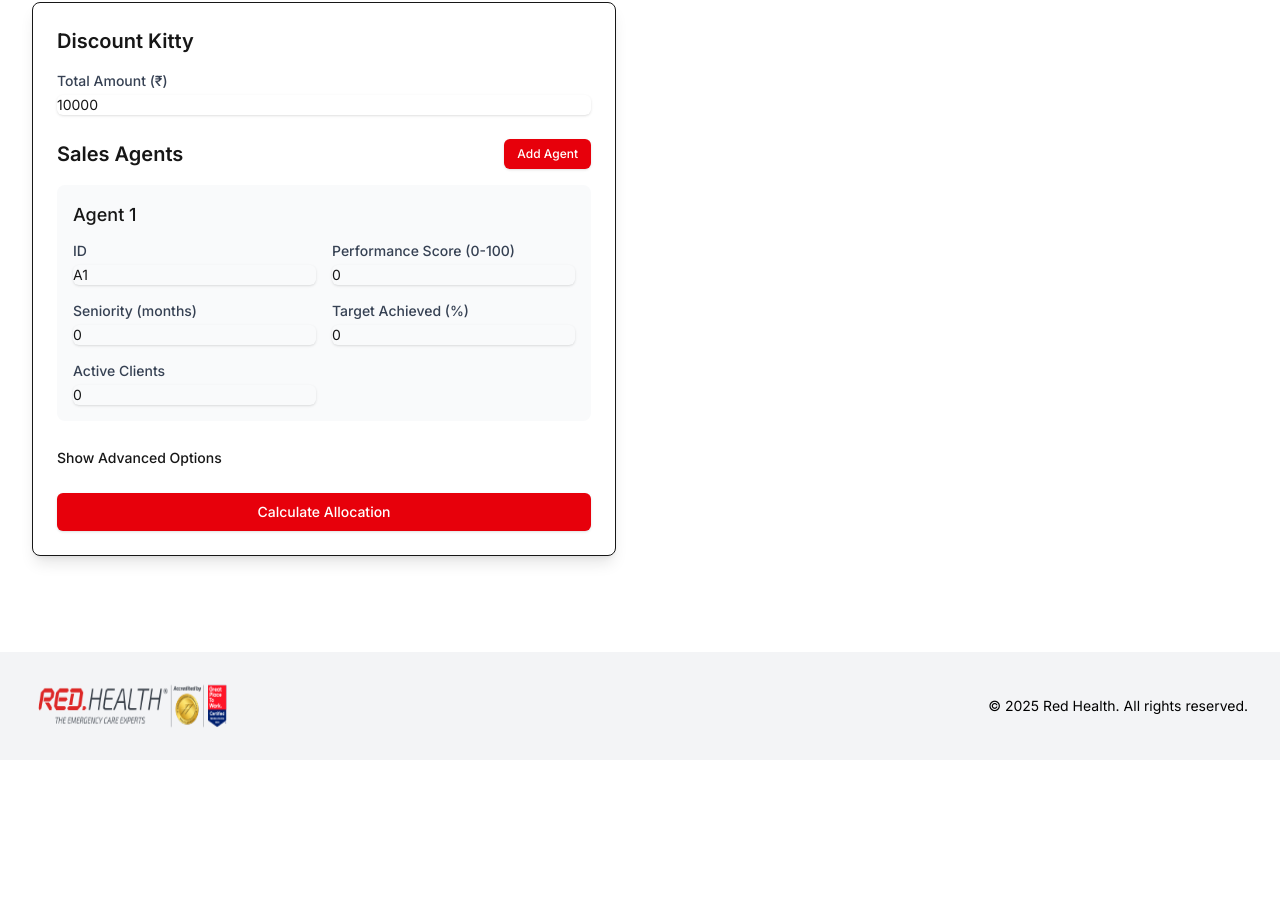
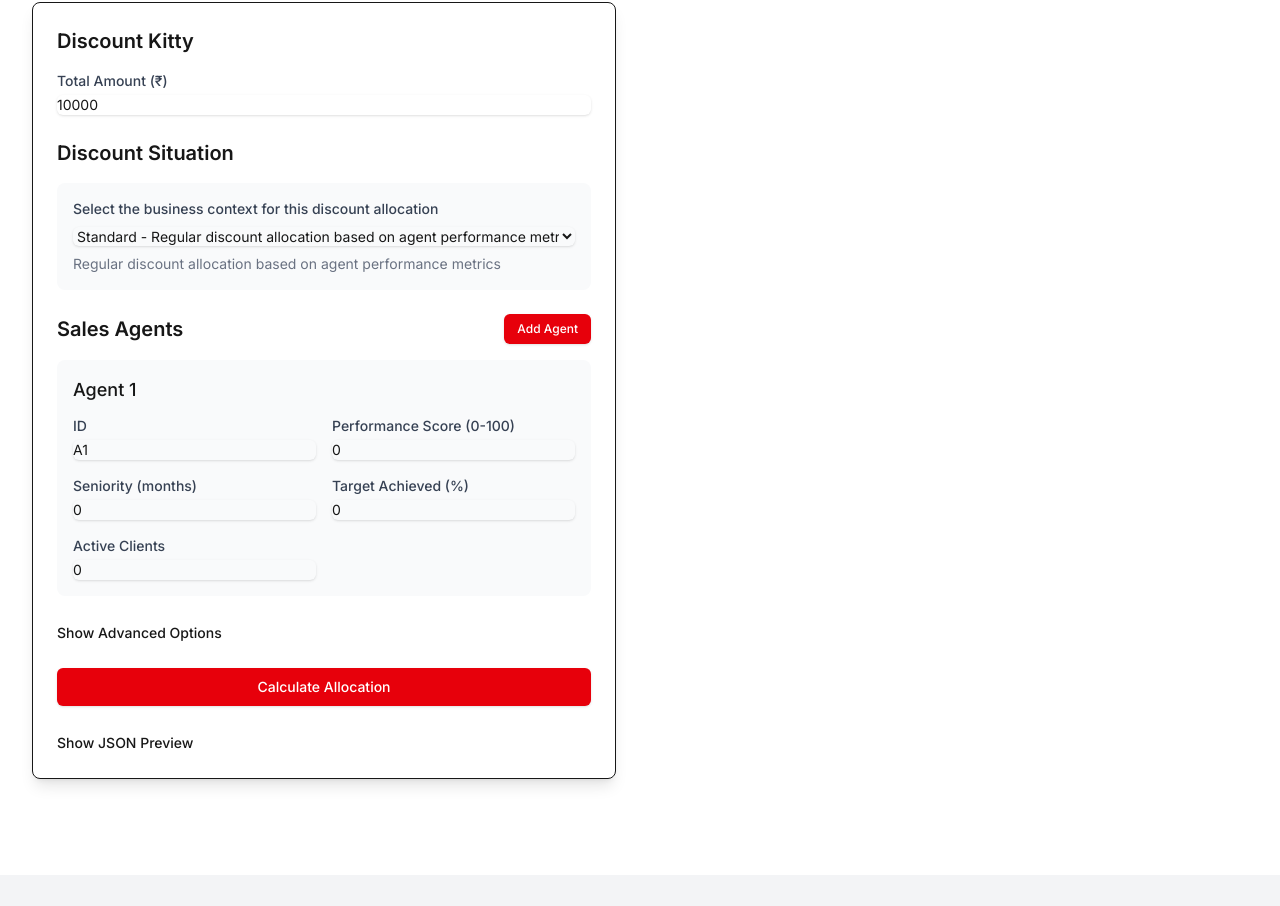
Before and after one commit to abhijitshyamal005/red-health-discount-engine, a Next.js app: page / in a window 1280 px wide. Shown: the part 330-1236 px from the top of the page. Before the commit the page ends 1090 px from the top, so only its background shows below. Built offline with nearby package versions, Linux system fonts and the light colour scheme.

Commit message:
situation update

```diff
--- a/src/components/AllocationForm.tsx
+++ b/src/components/AllocationForm.tsx
@@ -1,7 +1,7 @@
 'use client';
 
-import { useState } from 'react';
-import { DiscountInput, SalesAgent } from '@/types';
+import { useState, useEffect } from 'react';
+import { DiscountInput, SalesAgent, DiscountSituation } from '@/types';
 
 interface AllocationFormProps {
   onSubmit: (input: DiscountInput) => void;
@@ -16,18 +16,80 @@ const DEFAULT_AGENT: SalesAgent = {
   activeClients: 0,
 };
 
+// Situation descriptions for tooltips
+const SITUATION_DESCRIPTIONS = {
+  standard: 'Regular discount allocation based on agent performance metrics',
+  seasonal: 'Special seasonal promotions with higher emphasis on recent performance',
+  newProduct: 'New product launch with focus on experienced agents',
+  competitiveResponse: 'Response to competitor actions with emphasis on target achievement',
+  customerRetention: 'Focus on retaining existing customers with emphasis on active clients',
+};
+
+// Predefined weights for different situations
+const SITUATION_WEIGHTS = {
+  standard: {
+    performanceScore: 0.35,
+    seniorityMonths: 0.25,
+    targetAchievedPercent: 0.25,
+    activeClients: 0.15,
+  },
+  seasonal: {
+    performanceScore: 0.50,
+    seniorityMonths: 0.10,
+    targetAchievedPercent: 0.30,
+    activeClients: 0.10,
+  },
+  newProduct: {
+    performanceScore: 0.30,
+    seniorityMonths: 0.45,
+    targetAchievedPercent: 0.15,
+    activeClients: 0.10,
+  },
+  competitiveResponse: {
+    performanceScore: 0.25,
+    seniorityMonths: 0.15,
+    targetAchievedPercent: 0.45,
+    activeClients: 0.15,
+  },
+  customerRetention: {
+    performanceScore: 0.20,
+    seniorityMonths: 0.20,
+    targetAchievedPercent: 0.20,
+    activeClients: 0.40,
+  },
+};
+
 export default function AllocationForm({ onSubmit, isLoading }: AllocationFormProps) {
   const [siteKitty, setSiteKitty] = useState<number>(10000);
   const [agents, setAgents] = useState<SalesAgent[]>([{ ...DEFAULT_AGENT, id: 'A1' }]);
   const [showAdvanced, setShowAdvanced] = useState(false);
   const [minPerAgent, setMinPerAgent] = useState<number | undefined>();
   const [maxPerAgent, setMaxPerAgent] = useState<number | undefined>();
-  const [weights, setWeights] = useState({
-    performanceScore: 0.35,
-    seniorityMonths: 0.25,
-    targetAchievedPercent: 0.25,
-    activeClients: 0.15,
-  });
+  const [weights, setWeights] = useState(SITUATION_WEIGHTS.standard);
+  const [situation, setSituation] = useState<DiscountSituation>('standard');
+  // Add state for current JSON data
+  const [currentJsonData, setCurrentJsonData] = useState<DiscountInput | null>(null);
+  const [showJsonPreview, setShowJsonPreview] = useState(false);
+
+  // Update weights when situation changes
+  useEffect(() => {
+    setWeights(SITUATION_WEIGHTS[situation]);
+  }, [situation]);
+
+  // Update JSON data whenever form data changes
+  useEffect(() => {
+    const jsonData: DiscountInput = {
+      siteKitty,
+      salesAgents: agents,
+      situation,
+      config: {
+        ...(minPerAgent !== undefined && { minPerAgent }),
+        ...(maxPerAgent !== undefined && { maxPerAgent }),
+        weights,
+      },
+    };
+    setCurrentJsonData(jsonData);
+  }, [siteKitty, agents, minPerAgent, maxPerAgent, weights, situation]);
 
   const handleAgentChange = (index: number, field: keyof SalesAgent, value: string | number) => {
     const newAgents = [...agents];
@@ -64,6 +126,7 @@ export default function AllocationForm({ onSubmit, isLoading }: AllocationFormPr
     const input: DiscountInput = {
       siteKitty,
       salesAgents: agents,
+      situation,
       config: {
         ...(minPerAgent !== undefined && { minPerAgent }),
         ...(maxPerAgent !== undefined && { maxPerAgent }),
@@ -94,27 +157,55 @@ export default function AllocationForm({ onSubmit, isLoading }: AllocationFormPr
         </div>
       </div>
 
+      {/* Discount Situation Selection */}
+      <div className="space-y-4">
+        <h2 className="text-xl font-semibold">Discount Situation</h2>
+        <div className="bg-gray-50 p-4 rounded-lg">
+          <label htmlFor="situation" className="block text-sm font-medium text-gray-700 mb-2">
+            Select the business context for this discount allocation
+          </label>
+          <select
+            id="situation"
+            value={situation}
+            onChange={(e) => setSituation(e.target.value as DiscountSituation)}
+            className="mt-1 block w-full rounded-md border-gray-300 shadow-sm focus:border-red-health-500 focus:ring-red-health-500 sm:text-sm"
+          >
+            {Object.entries(SITUATION_DESCRIPTIONS).map(([key, description]) => (
+              <option key={key} value={key}>
+                {key.charAt(0).toUpperCase() + key.slice(1)} - {description}
+              </option>
+            ))}
+          </select>
+          <p className="mt-2 text-sm text-gray-500">
+            {SITUATION_DESCRIPTIONS[situation]}
+          </p>
+        </div>
+      </div>
+
+      {/* Rest of the form remains the same */}
       <div className="space-y-4">
         <div className="flex justify-between items-center">
           <h2 className="text-xl font-semibold">Sales Agents</h2>
           <button
             type="button"
             onClick={addAgent}
-            className="inline-flex items-center px-3 py-1.5 border border-transparent text-xs font-medium rounded-md shadow-sm text-white bg-red-600 hover:bg-red-health-700 focus:outline-none focus:ring-2 focus:ring-offset-2 focus:ring-red-500"
+            className="inline-flex items-center px-3 py-1.5 border border-transparent text-xs font-medium rounded-md shadow-sm text-white bg-red-600 hover:bg-red-700 focus:outline-none focus:ring-2 focus:ring-offset-2 focus:ring-red-health-500"
           >
             Add Agent
           </button>
         </div>
 
+        {/* Agent form fields remain the same */}
+        <div className="bg-gray-50 p-4 rounded-lg space-y-3">
           {agents.map((agent, index) => (
-          <div key={index} className="bg-gray-50 p-4 rounded-lg space-y-3">
+            <div key={agent.id} className="space-y-3">
               <div className="flex justify-between items-center">
                 <h3 className="text-lg font-medium">Agent {index + 1}</h3>
                 {agents.length > 1 && (
                   <button
                     type="button"
                     onClick={() => removeAgent(index)}
-                  className="text-red-health-600 hover:text-red-health-800"
+                    className="text-red-600 hover:text-red-800"
                   >
                     Remove
                   </button>
@@ -123,7 +214,7 @@ export default function AllocationForm({ onSubmit, isLoading }: AllocationFormPr
 
               <div className="grid grid-cols-1 md:grid-cols-2 gap-4">
                 <div>
-                <label htmlFor={`agent-${index}-id`} className="block text-sm font-medium text-gray-700">
+                  <label htmlFor={`agent-${agent.id}-id`} className="block text-sm font-medium text-gray-700">
                     ID
                   </label>
                   <input
@@ -132,10 +223,11 @@ export default function AllocationForm({ onSubmit, isLoading }: AllocationFormPr
                     value={agent.id}
                     onChange={(e) => handleAgentChange(index, 'id', e.target.value)}
                     required
-                  className="mt-1 block w-full rounded-md border-gray-300 shadow-sm focus:border-red-500 focus:ring-red-500 sm:text-sm"
+                    className="mt-1 block w-full rounded-md border-gray-300 shadow-sm focus:border-red-health-500 focus:ring-red-health-500 sm:text-sm"
                   />
                 </div>
 
+                {/* Other agent fields remain the same */}
                 <div>
                   <label htmlFor={`agent-${index}-performance`} className="block text-sm font-medium text-gray-700">
                     Performance Score (0-100)
@@ -148,7 +240,7 @@ export default function AllocationForm({ onSubmit, isLoading }: AllocationFormPr
                     min="0"
                     max="100"
                     required
-                  className="mt-1 block w-full rounded-md border-gray-300 shadow-sm focus:border-red-500 focus:ring-red-500 sm:text-sm"
+                    className="mt-1 block w-full rounded-md border-gray-300 shadow-sm focus:border-red-health-500 focus:ring-red-health-500 sm:text-sm"
                   />
                 </div>
 
@@ -163,7 +255,7 @@ export default function AllocationForm({ onSubmit, isLoading }: AllocationFormPr
                     onChange={(e) => handleAgentChange(index, 'seniorityMonths', Number(e.target.value))}
                     min="0"
                     required
-                  className="mt-1 block w-full rounded-md border-gray-300 shadow-sm focus:border-red-500 focus:ring-red-500 sm:text-sm"
+                    className="mt-1 block w-full rounded-md border-gray-300 shadow-sm focus:border-red-health-500 focus:ring-red-health-500 sm:text-sm"
                   />
                 </div>
 
@@ -179,7 +271,7 @@ export default function AllocationForm({ onSubmit, isLoading }: AllocationFormPr
                     min="0"
                     max="100"
                     required
-                  className="mt-1 block w-full rounded-md border-gray-300 shadow-sm focus:border-red-500 focus:ring-red-500 sm:text-sm"
+                    className="mt-1 block w-full rounded-md border-gray-300 shadow-sm focus:border-red-health-500 focus:ring-red-health-500 sm:text-sm"
                   />
                 </div>
 
@@ -194,12 +286,13 @@ export default function AllocationForm({ onSubmit, isLoading }: AllocationFormPr
                     onChange={(e) => handleAgentChange(index, 'activeClients', Number(e.target.value))}
                     min="0"
                     required
-                  className="mt-1 block w-full rounded-md border-gray-300 shadow-sm focus:border-red-500 focus:ring-red-500 sm:text-sm"
+                    className="mt-1 block w-full rounded-md border-gray-300 shadow-sm focus:border-red-health-500 focus:ring-red-health-500 sm:text-sm"
                   />
                 </div>
               </div>
             </div>
           ))}
+        </div>
       </div>
 
       <div>
@@ -226,7 +319,7 @@ export default function AllocationForm({ onSubmit, isLoading }: AllocationFormPr
                   value={minPerAgent || ''}
                   onChange={(e) => setMinPerAgent(e.target.value ? Number(e.target.value) : undefined)}
                   min="0"
-                  className="mt-1 block w-full rounded-md border-gray-300 shadow-sm focus:border-red-500 focus:ring-red-500 sm:text-sm"
+                  className="mt-1 block w-full rounded-md border-gray-300 shadow-sm focus:border-red-health-500 focus:ring-red-health-500 sm:text-sm"
                 />
               </div>
 
@@ -240,13 +333,22 @@ export default function AllocationForm({ onSubmit, isLoading }: AllocationFormPr
                   value={maxPerAgent || ''}
                   onChange={(e) => setMaxPerAgent(e.target.value ? Number(e.target.value) : undefined)}
                   min="0"
-                  className="mt-1 block w-full rounded-md border-gray-300 shadow-sm focus:border-red-500 focus:ring-red-500 sm:text-sm"
+                  className="mt-1 block w-full rounded-md border-gray-300 shadow-sm focus:border-red-health-500 focus:ring-red-health-500 sm:text-sm"
                 />
               </div>
             </div>
 
             <div className="space-y-3">
+              <div className="flex justify-between items-center">
                 <h4 className="text-md font-medium">Metric Weights</h4>
+                <button
+                  type="button"
+                  onClick={() => setWeights(SITUATION_WEIGHTS[situation])}
+                  className="text-xs text-red-health-600 hover:text-red-health-800"
+                >
+                  Reset to {situation} defaults
+                </button>
+              </div>
               <p className="text-sm text-gray-500">Adjust the importance of each metric (total must equal 1)</p>
 
               <div className="grid grid-cols-1 md:grid-cols-2 gap-4">
@@ -262,7 +364,7 @@ export default function AllocationForm({ onSubmit, isLoading }: AllocationFormPr
                     step="0.05"
                     min="0"
                     max="1"
-                    className="mt-1 block w-full rounded-md border-gray-300 shadow-sm focus:border-red-500 focus:ring-red-500 sm:text-sm"
+                    className="mt-1 block w-full rounded-md border-gray-300 shadow-sm focus:border-red-health-500 focus:ring-red-health-500 sm:text-sm"
                   />
                 </div>
 
@@ -278,7 +380,7 @@ export default function AllocationForm({ onSubmit, isLoading }: AllocationFormPr
                     step="0.05"
                     min="0"
                     max="1"
-                    className="mt-1 block w-full rounded-md border-gray-300 shadow-sm focus:border-red-500 focus:ring-red-500 sm:text-sm"
+                    className="mt-1 block w-full rounded-md border-gray-300 shadow-sm focus:border-red-health-500 focus:ring-red-health-500 sm:text-sm"
                   />
                 </div>
 
@@ -294,7 +396,7 @@ export default function AllocationForm({ onSubmit, isLoading }: AllocationFormPr
                     step="0.05"
                     min="0"
                     max="1"
-                    className="mt-1 block w-full rounded-md border-gray-300 shadow-sm focus:border-red-500 focus:ring-red-500 sm:text-sm"
+                    className="mt-1 block w-full rounded-md border-gray-300 shadow-sm focus:border-red-health-500 focus:ring-red-health-500 sm:text-sm"
                   />
                 </div>
 
@@ -310,7 +412,7 @@ export default function AllocationForm({ onSubmit, isLoading }: AllocationFormPr
                     step="0.05"
                     min="0"
                     max="1"
-                    className="mt-1 block w-full rounded-md border-gray-300 shadow-sm focus:border-red-500 focus:ring-red-500 sm:text-sm"
+                    className="mt-1 block w-full rounded-md border-gray-300 shadow-sm focus:border-red-health-500 focus:ring-red-health-500 sm:text-sm"
                   />
                 </div>
               </div>
@@ -330,11 +432,33 @@ export default function AllocationForm({ onSubmit, isLoading }: AllocationFormPr
         <button
           type="submit"
           disabled={isLoading}
-          className="w-full inline-flex justify-center py-2 px-4 border border-transparent shadow-sm text-sm font-medium rounded-md text-white bg-red-600 hover:bg-red-700 focus:outline-none focus:ring-2 focus:ring-offset-2 focus:ring-red-500 disabled:bg-red-health-300"
+          className="w-full inline-flex justify-center py-2 px-4 border border-transparent shadow-sm text-sm font-medium rounded-md text-white bg-red-600 hover:bg-red-health-700 focus:outline-none focus:ring-2 focus:ring-offset-2 focus:ring-red-health-500 disabled:bg-red-health-300"
         >
           {isLoading ? 'Calculating...' : 'Calculate Allocation'}
         </button>
       </div>
+
+      {/* JSON Preview Toggle */}
+      <div>
+        <button
+          type="button"
+          onClick={() => setShowJsonPreview(!showJsonPreview)}
+          className="text-red-health-600 hover:text-red-health-800 text-sm font-medium"
+        >
+          {showJsonPreview ? 'Hide JSON Preview' : 'Show JSON Preview'}
+        </button>
+
+        {showJsonPreview && currentJsonData && (
+          <div className="mt-4 bg-gray-50 p-4 rounded-lg border border-gray-200">
+            <h3 className="text-lg font-medium mb-2">Current Form Data (JSON)</h3>
+            <div className="bg-white rounded-md p-4 overflow-auto shadow-sm border border-gray-300">
+              <pre className="text-sm text-gray-800">
+                {JSON.stringify(currentJsonData, null, 2)}
+              </pre>
+            </div>
+          </div>
+        )}
+      </div>
     </form>
   );
 }
--- a/src/components/AllocationResults.tsx
+++ b/src/components/AllocationResults.tsx
@@ -1,10 +1,19 @@
 'use client';
 
-import { DiscountOutput } from '@/types';
+import { DiscountOutput, DiscountSituation } from '@/types';
 
 interface AllocationResultsProps {
   results: DiscountOutput | null;
 }
+
+// Situation descriptions for display
+const SITUATION_DESCRIPTIONS = {
+  standard: 'Regular discount allocation based on agent performance metrics',
+  seasonal: 'Special seasonal promotions with higher emphasis on recent performance',
+  newProduct: 'New product launch with focus on experienced agents',
+  competitiveResponse: 'Response to competitor actions with emphasis on target achievement',
+  customerRetention: 'Focus on retaining existing customers with emphasis on active clients',
+};
 
 export default function AllocationResults({ results }: AllocationResultsProps) {
   if (!results) return null;
@@ -16,6 +25,14 @@ export default function AllocationResults({ results }: AllocationResultsProps) {
       <div className="overflow-hidden bg-white shadow-lg rounded-lg border border-red-health-300">
         <div className="px-4 py-5 sm:px-6 bg-white">
           <h3 className="text-lg font-medium leading-6 text-red-500">Summary</h3>
+          {results.situation && (
+            <p className="mt-1 max-w-2xl text-sm text-gray-600">
+              Situation: <span className="font-medium text-red-500">
+                {results.situation.charAt(0).toUpperCase() + results.situation.slice(1)}
+              </span>
+              <span className="block text-xs mt-1">{SITUATION_DESCRIPTIONS[results.situation]}</span>
+            </p>
+          )}
           <p className="mt-1 max-w-2xl text-sm text-gray-600">
             Total allocated: <span className="font-medium text-red-500">₹{results.summary?.totalAllocated.toLocaleString()}</span>
           </p>
--- a/src/types/index.ts
+++ b/src/types/index.ts
@@ -9,9 +9,13 @@ export interface SalesAgent {
   activeClients: number;
 }
 
+// Define different discount situations
+export type DiscountSituation = 'standard' | 'seasonal' | 'newProduct' | 'competitiveResponse' | 'customerRetention';
+
 export interface DiscountInput {
   siteKitty: number;
   salesAgents: SalesAgent[];
+  situation?: DiscountSituation; // New field for situation-based discounts
   config?: {
     minPerAgent?: number;
     maxPerAgent?: number;
@@ -33,6 +37,7 @@ export interface AgentAllocation {
 
 export interface DiscountOutput {
   allocations: AgentAllocation[];
+  situation?: DiscountSituation; // Include the situation in output
   summary?: {
     totalAllocated: number;
     remainingKitty: number;
```
Lines whose indentation alone changed are shown as unchanged.
